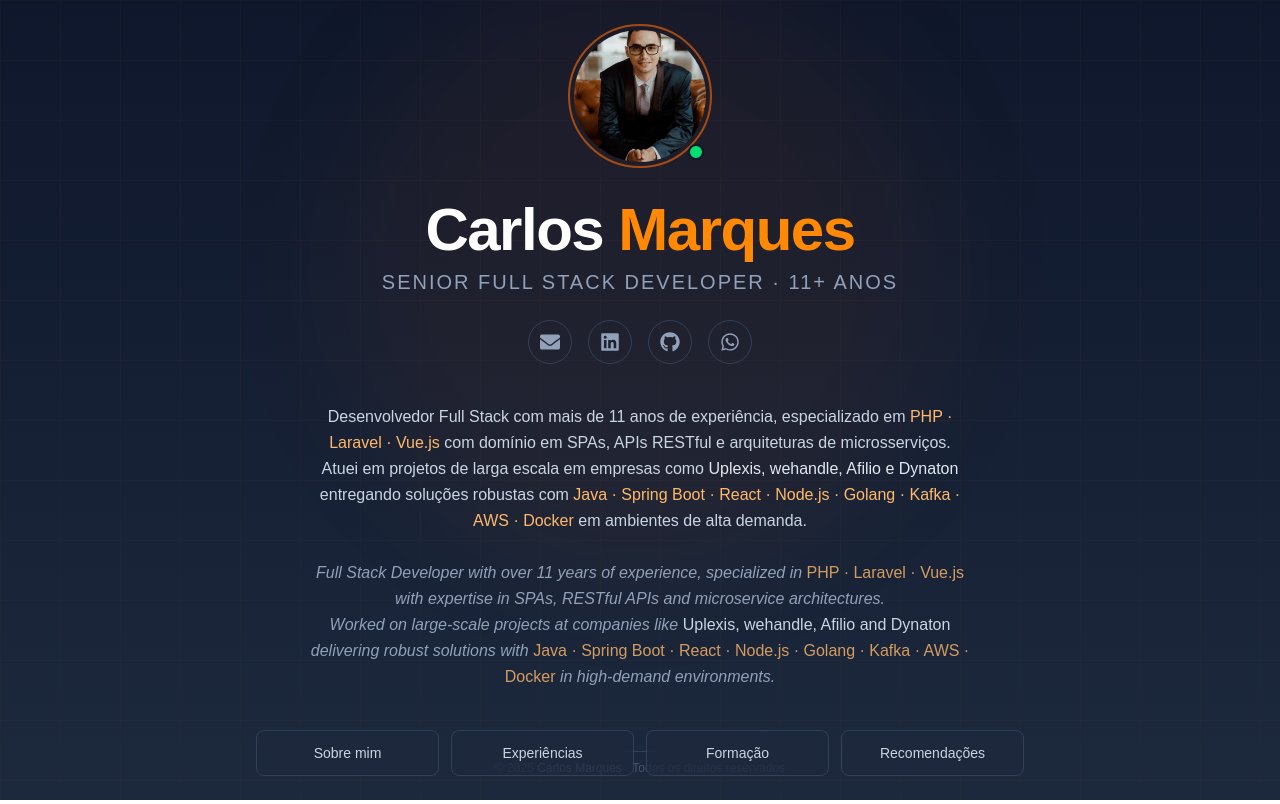
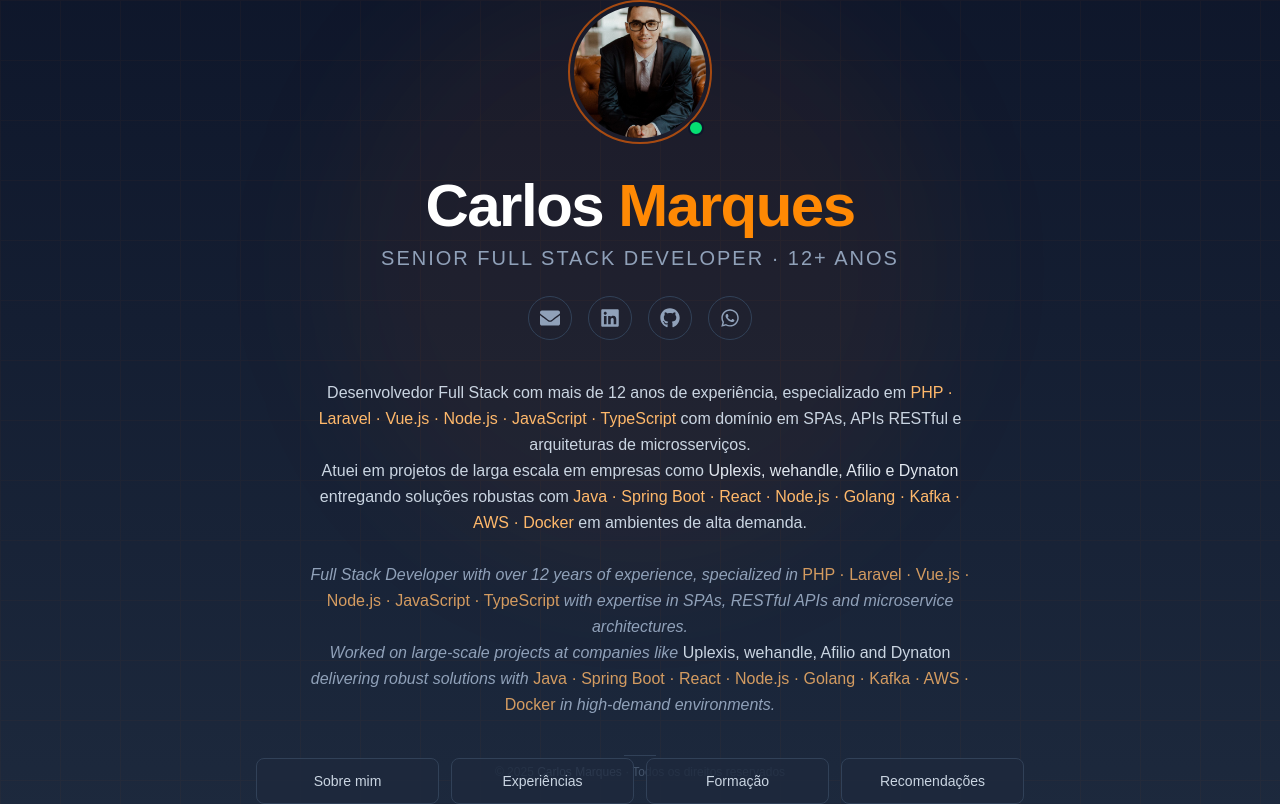
Before and after one commit to carlosmarques00/portfolio-carlos, a Next.js app: page / in a window 1280 px wide. Built offline with nearby package versions, Linux system fonts and the light colour scheme.

Commit message:
Update experience years in developer descriptions
Updated experience years from 11 to 12 in both Portuguese and English descriptions.

```diff
--- a/src/app/page.tsx
+++ b/src/app/page.tsx
@@ -59,7 +59,7 @@ export default function Home() {
                     animate={{ opacity: 1, y: 0 }}
                     transition={{ duration: 0.6, delay: 0.25 }}
                 >
-                    Senior Full Stack Developer · 11+ anos
+                    Senior Full Stack Developer · 12+ anos
                 </motion.p>
 
                 <motion.div
@@ -88,8 +88,8 @@ export default function Home() {
                     animate={{ opacity: 1, y: 0 }}
                     transition={{ duration: 0.6, delay: 0.45 }}
                 >
-                    Desenvolvedor Full Stack com mais de 11 anos de experiência, especializado em{" "}
-                    <span className="text-orange-300 font-medium">PHP · Laravel · Vue.js</span>
+                    Desenvolvedor Full Stack com mais de 12 anos de experiência, especializado em{" "}
+                    <span className="text-orange-300 font-medium">PHP · Laravel · Vue.js · Node.js · JavaScript · TypeScript</span>
                     {" "}com domínio em SPAs, APIs RESTful e arquiteturas de microsserviços.{" "}
                     <br className="hidden md:block" />
                     Atuei em projetos de larga escala em empresas como{" "}
@@ -99,8 +99,8 @@ export default function Home() {
                     {" "}em ambientes de alta demanda.
                     <br /><br />
                     <span className="text-slate-400 italic">
-                        Full Stack Developer with over 11 years of experience, specialized in{" "}
-                        <span className="text-orange-300/80 not-italic font-medium">PHP · Laravel · Vue.js</span>
+                        Full Stack Developer with over 12 years of experience, specialized in{" "}
+                        <span className="text-orange-300/80 not-italic font-medium">PHP · Laravel · Vue.js · Node.js · JavaScript · TypeScript</span>
                         {" "}with expertise in SPAs, RESTful APIs and microservice architectures.{" "}
                         <br className="hidden md:block" />
                         Worked on large-scale projects at companies like{" "}
```
